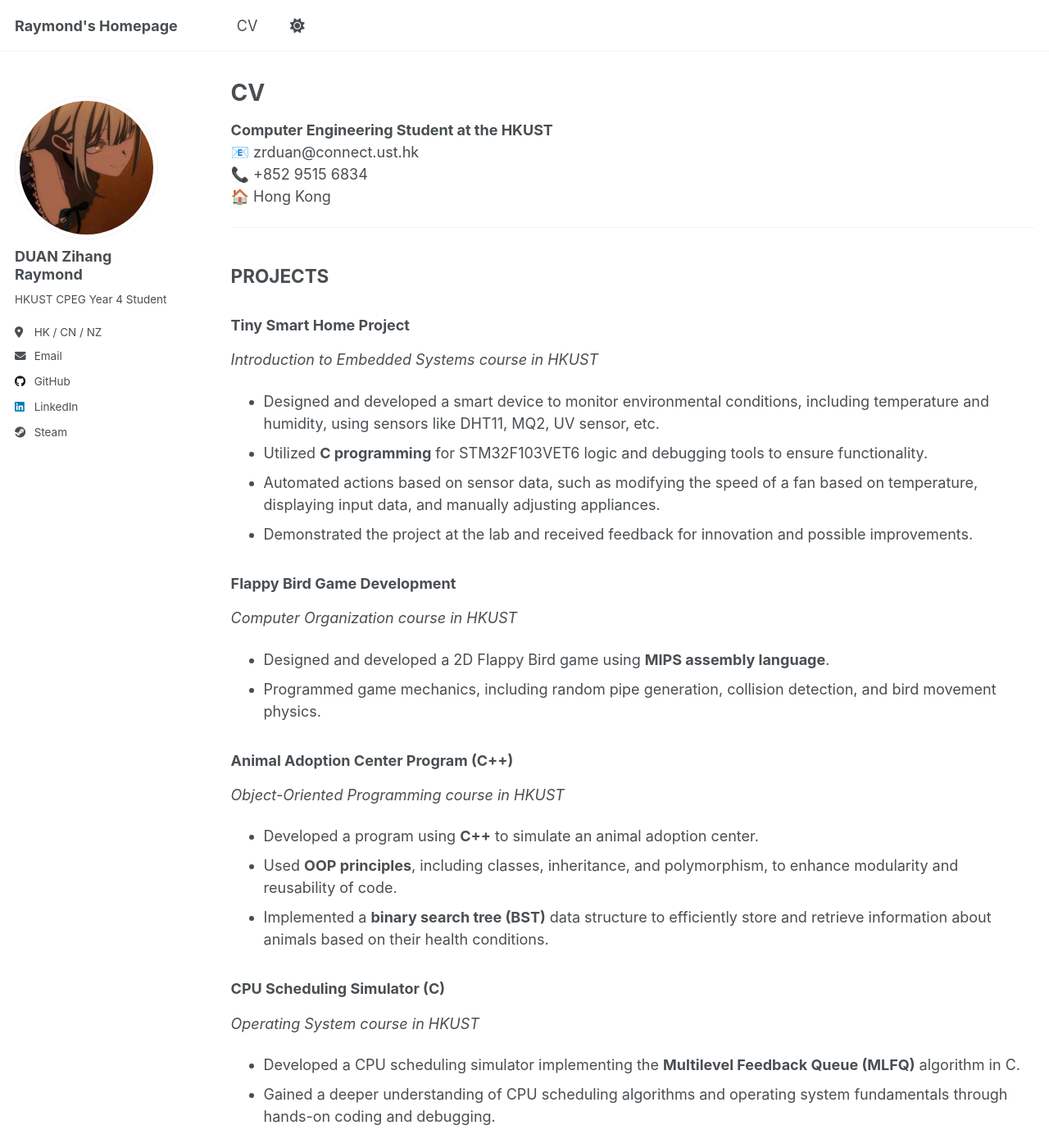
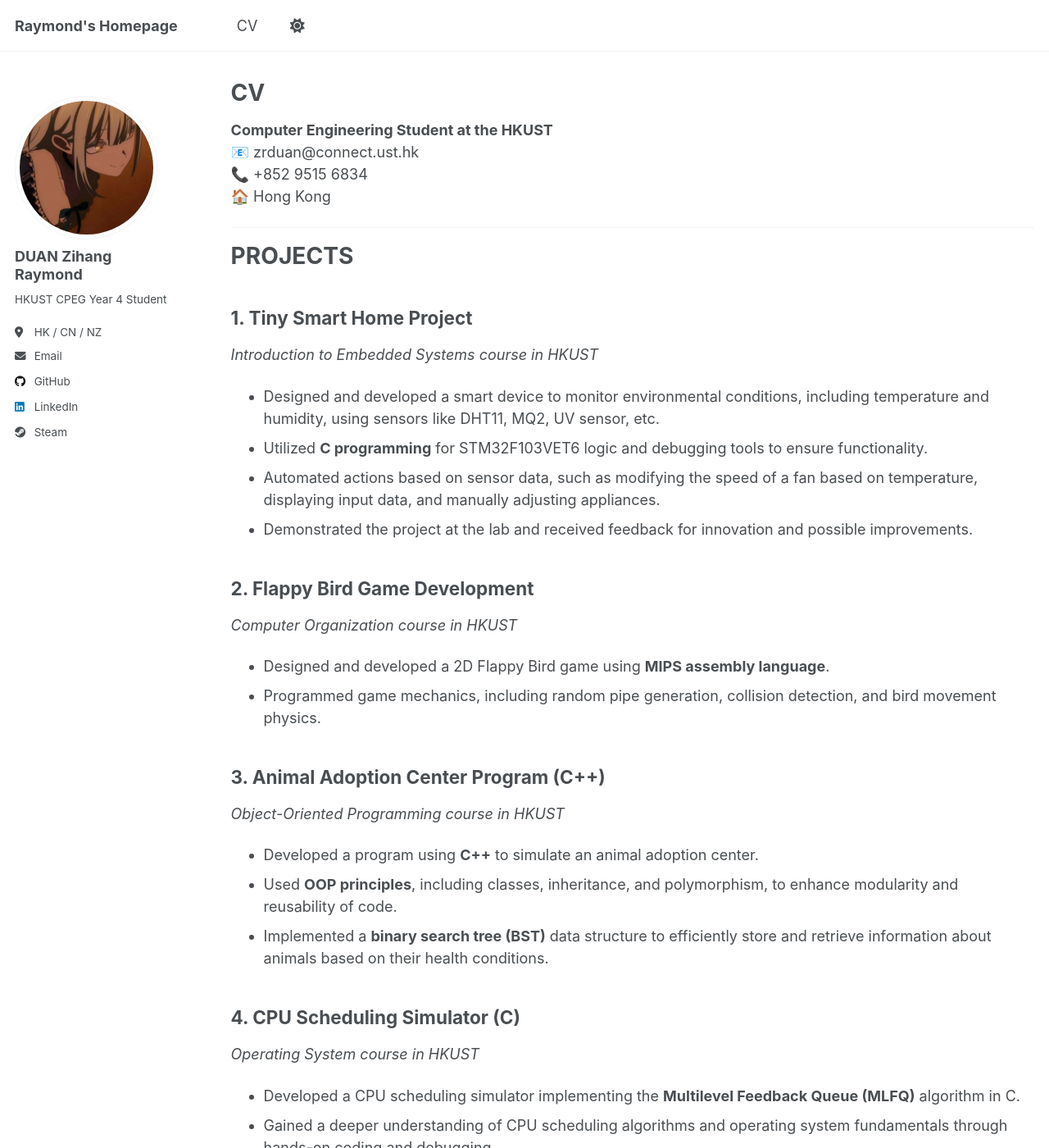
Before and after one commit to ANA7380/ANA7380.github.io, a Jekyll site: the page built from _pages/cv.md, in a window 1280 px wide and 1400 px high. Shown: the whole window at 82% size. Built offline with Jekyll 4.4.1, drawn with Linux system fonts in a browser that asks for light colours; a script that is not in the unit is left out; some of the changed text lies outside the part shown.

Commit message:
modified:   _pages/cv.md

```diff
--- a/_pages/cv.md
+++ b/_pages/cv.md
@@ -16,39 +16,39 @@ redirect_from:
 
 ---
 
-## PROJECTS
+# PROJECTS
 
-### Tiny Smart Home Project
+## 1. Tiny Smart Home Project
 *Introduction to Embedded Systems course in HKUST*
 - Designed and developed a smart device to monitor environmental conditions, including temperature and humidity, using sensors like DHT11, MQ2, UV sensor, etc.
 - Utilized **C programming** for STM32F103VET6 logic and debugging tools to ensure functionality.
 - Automated actions based on sensor data, such as modifying the speed of a fan based on temperature, displaying input data, and manually adjusting appliances.
 - Demonstrated the project at the lab and received feedback for innovation and possible improvements.
 
-### Flappy Bird Game Development
+## 2. Flappy Bird Game Development
 *Computer Organization course in HKUST*
 - Designed and developed a 2D Flappy Bird game using **MIPS assembly language**.
 - Programmed game mechanics, including random pipe generation, collision detection, and bird movement physics.
 
-### Animal Adoption Center Program (C++)
+## 3. Animal Adoption Center Program (C++)
 *Object-Oriented Programming course in HKUST*
 - Developed a program using **C++** to simulate an animal adoption center.
 - Used **OOP principles**, including classes, inheritance, and polymorphism, to enhance modularity and reusability of code.
 - Implemented a **binary search tree (BST)** data structure to efficiently store and retrieve information about animals based on their health conditions.
 
-### CPU Scheduling Simulator (C)
+## 4. CPU Scheduling Simulator (C)
 *Operating System course in HKUST*
 - Developed a CPU scheduling simulator implementing the **Multilevel Feedback Queue (MLFQ)** algorithm in C.
 - Gained a deeper understanding of CPU scheduling algorithms and operating system fundamentals through hands-on coding and debugging.
 
-### AutoPilot AI Model Training
+## 5. AutoPilot AI Model Training
 *AI course in HKUST*
 - Built deep learning models using **Keras**.
 - Achieved an accuracy rate of 82% in lane detection and making steering decisions.
 
 ---
 
-## STRENGTHS
+# STRENGTHS
 
 - Hard-working
 - Eye for detail
@@ -57,9 +57,9 @@ redirect_from:
 
 ---
 
-## SKILLS
+# SKILLS
 
-### Programming Languages
+## Programming Languages
 - **Python**: NumPy, Scikit-learn, Keras, etc.
 - **C++**: Object-Oriented Programming and memory management
 - **C**
@@ -67,22 +67,22 @@ redirect_from:
 - **Mobile App Development**: **React Native**
 - **Git**: Version control
 
-### Operating Systems and Tools
+## Operating Systems and Tools
 - **OS (Linux)**: command line, SSH, etc
 
-### Networking
+## Networking
 - Basic understanding of **Network Attached Storage (NAS)** concepts (currently self-studying)
 - Taking ELEC3120 currently about Computer Communication Networks
 
-### Hardware and Embedded Systems
+## Hardware and Embedded Systems
 - Familiarity with hardware communication protocols (e.g., ADC, I2C)
 
-### Computer Architecture
+## Computer Architecture
 - Familiar with **MIPS Instruction Set Architecture**
 
 ---
 
-## LANGUAGES
+# LANGUAGES
 
 - **English**: 4
 - **Cantonese**: 4.5
@@ -90,7 +90,7 @@ redirect_from:
 
 ---
 
-## EDUCATION
+# EDUCATION
 
 **Undergraduate in Computer Engineering**
 *Hong Kong University of Science and Technology*
```
